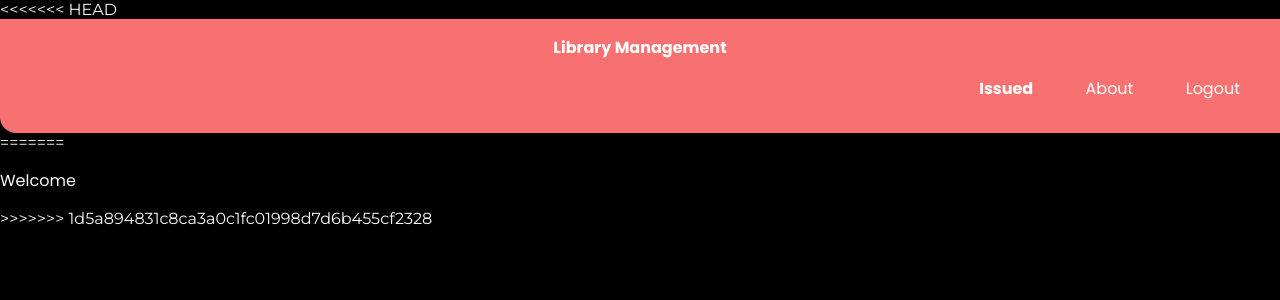
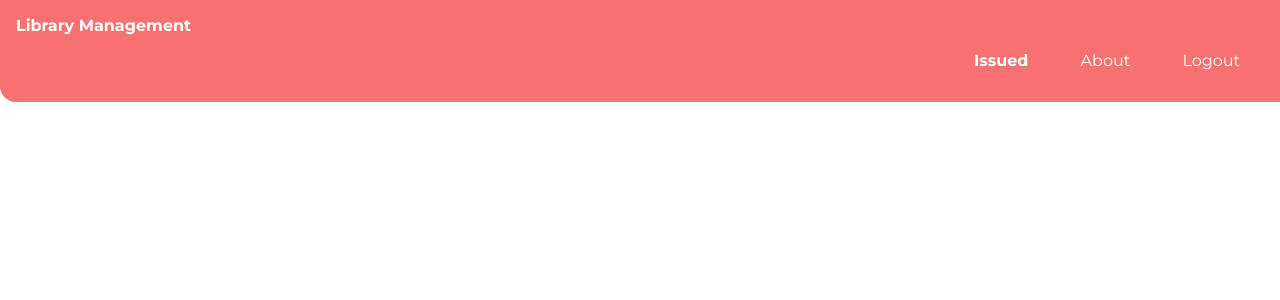
Before and after one commit to himanch007/innovaccer-library-management-system, a Flask app: template templates/dashboard.html in a window 1280 px wide. Shown: the top 300 px of the page. Run offline with Flask 2, Linux system fonts and the light colour scheme; the template is opened without the code that fills it, so the values that code supplies are empty.

Commit message:
fix: dashboard issue

```diff
--- a/templates/dashboard.html
+++ b/templates/dashboard.html
@@ -1,10 +1,9 @@
 <!DOCTYPE html>
 <html lang="en">
-<<<<<<< HEAD
   <head>
-    <meta charset="UTF-8">
-    <meta http-equiv="X-UA-Compatible" content="IE=edge">
-    <meta name="viewport" content="width=device-width, initial-scale=1.0">
+    <meta charset="UTF-8" />
+    <meta http-equiv="X-UA-Compatible" content="IE=edge" />
+    <meta name="viewport" content="width=device-width, initial-scale=1.0" />
     <style>
       @import url('https://fonts.googleapis.com/css2?family=Montserrat:wght@400;700&display=swap');
 
@@ -164,12 +163,4 @@
       </ul>
     </nav>
   </body>
-=======
-  {%include "header.html"%}
-  <body>
-    <p>
-      Welcome {{data}}
-    </p>
-  </body>
->>>>>>> 1d5a894831c8ca3a0c1fc01998d7d6b455cf2328
 </html>
```
Lines whose indentation alone changed are shown as unchanged.
